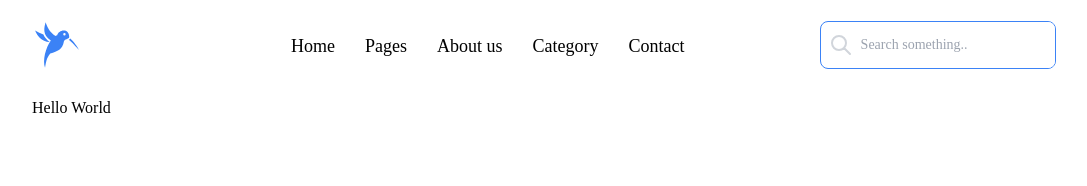
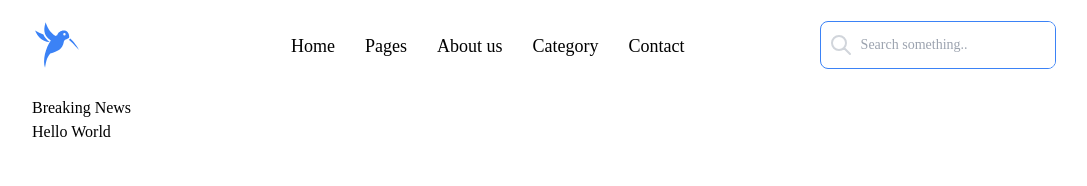
Before and after one commit to Raihanhn/Dynamic_Popup, a Next.js app: page / in a window 1280 px wide. Shown: the top 186 px of the page, without its empty margins (96-1183 px from the left). Built offline with nearby package versions, Linux system fonts and the light colour scheme.

Commit message:
adding newsticker

```diff
--- /dev/null
+++ b/app/components/NewsTicker/NewsTicker.tsx
@@ -0,0 +1,12 @@
+import React from "react";
+import "./newsticker.css";
+
+const NewsTicker = () => {
+  return (
+    <div className="news-container">
+      <div className="title">Breaking News</div>
+    </div>
+  );
+};
+
+export default NewsTicker;
--- a/app/page.tsx
+++ b/app/page.tsx
@@ -1,9 +1,11 @@
 import Image from "next/image";
 import Popup from "./components/Popup";
+import NewsTicker from "./components/NewsTicker/NewsTicker";
 
 export default function Home() {
   return (
     <div className="mt-[6rem] ">
+      <NewsTicker />
       <h1>Hello World</h1>
       <Popup />
     </div>
```
Also changed, not shown: app/components/NewsTicker/newsticker.css (added).
